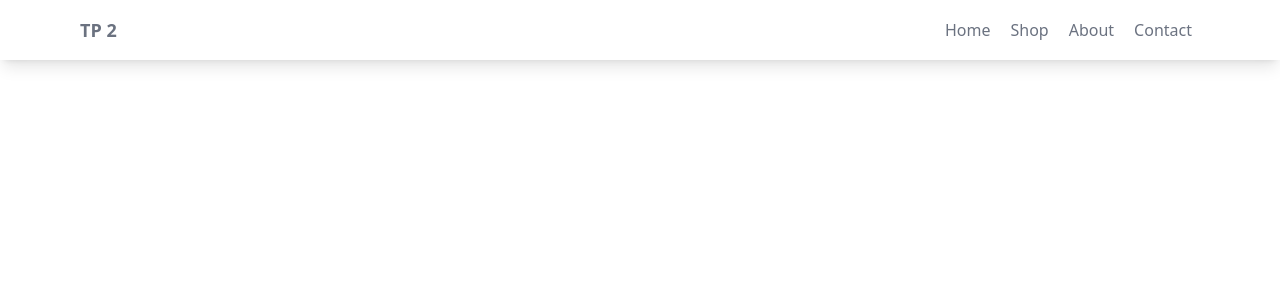
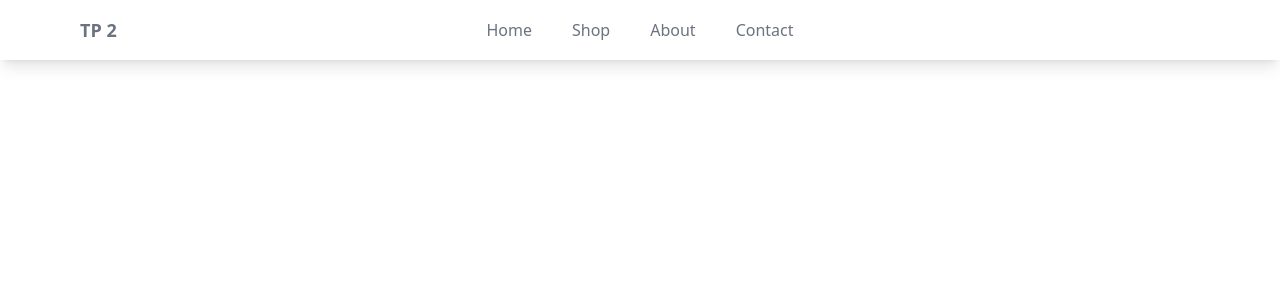
Before and after one commit to Nathandiv/Teddy-George, an Angular app: page / in a window 1280 px wide. Shown: the top 300 px of the page. Built offline with nearby package versions, Linux system fonts and the light colour scheme.

Commit message:
made changes on the the navbar

```diff
--- a/src/app/Shared/navbar/navbar.component.html
+++ b/src/app/Shared/navbar/navbar.component.html
@@ -1,15 +1,25 @@
-<nav class="bg-white shadow-lg">
+<nav class="bg-white shadow-lg relative">
     <div class="max-w-6xl mx-auto px-4">
-      <div class="flex justify-between">
+      <div class="flex justify-between items-center relative">
+
+        <!-- Logo -->
         <div class="flex space-x-7">
-          <div>
-            <a href="#" class="flex items-center py-4">
-              <span class="font-semibold text-gray-500 text-lg">TP 2</span>
-            </a>
+          <a href="#" class="flex items-center py-4">
+            <span class="font-semibold text-gray-500 text-lg">TP 2</span>
+          </a>
+        </div>
+
+        <!-- Centered Navigation -->
+        <div class="hidden md:flex absolute inset-x-0 top-1/2 transform -translate-y-1/2 justify-center">
+          <div class="flex space-x-4">
+            <a href="#" class="py-4 px-3 text-gray-500 hover:text-green-500 transition duration-300">Home</a>
+            <a href="#" class="py-4 px-3 text-gray-500 hover:text-green-500 transition duration-300">Shop</a>
+            <a href="#" class="py-4 px-3 text-gray-500 hover:text-green-500 transition duration-300">About</a>
+            <a href="#" class="py-4 px-3 text-gray-500 hover:text-green-500 transition duration-300">Contact</a>
           </div>
         </div>
 
-        <!-- Mobile menu button -->
+        <!-- Mobile Menu Button -->
         <div class="md:hidden flex items-center">
           <button class="outline-none mobile-menu-button" (click)="toggleMenu()">
             <svg class="w-6 h-6 text-gray-500 hover:text-green-500"
@@ -18,31 +28,10 @@
               stroke-linejoin="round"
               stroke-width="2"
               viewBox="0 0 24 24"
-              stroke="currentColor"
-            >
+              stroke="currentColor">
               <path d="M4 6h16M4 12h16M4 18h16"></path>
             </svg>
           </button>
-        </div>
-
-        <!-- Primary Nav -->
-        <div class="hidden md:flex items-center space-x-1">
-          <a href="#"
-            class="py-4 px-2 text-gray-500 hover:text-green-500 transition duration-300">
-            Home
-          </a>
-          <a href="#"
-            class="py-4 px-2 text-gray-500 hover:text-green-500 transition duration-300">
-            Shop
-          </a>
-          <a href="#"
-            class="py-4 px-2 text-gray-500 hover:text-green-500 transition duration-300">
-            About
-          </a>
-          <a href="#"
-            class="py-4 px-2 text-gray-500 hover:text-green-500 transition duration-300">
-            Contact
-          </a>
         </div>
       </div>
 
```
